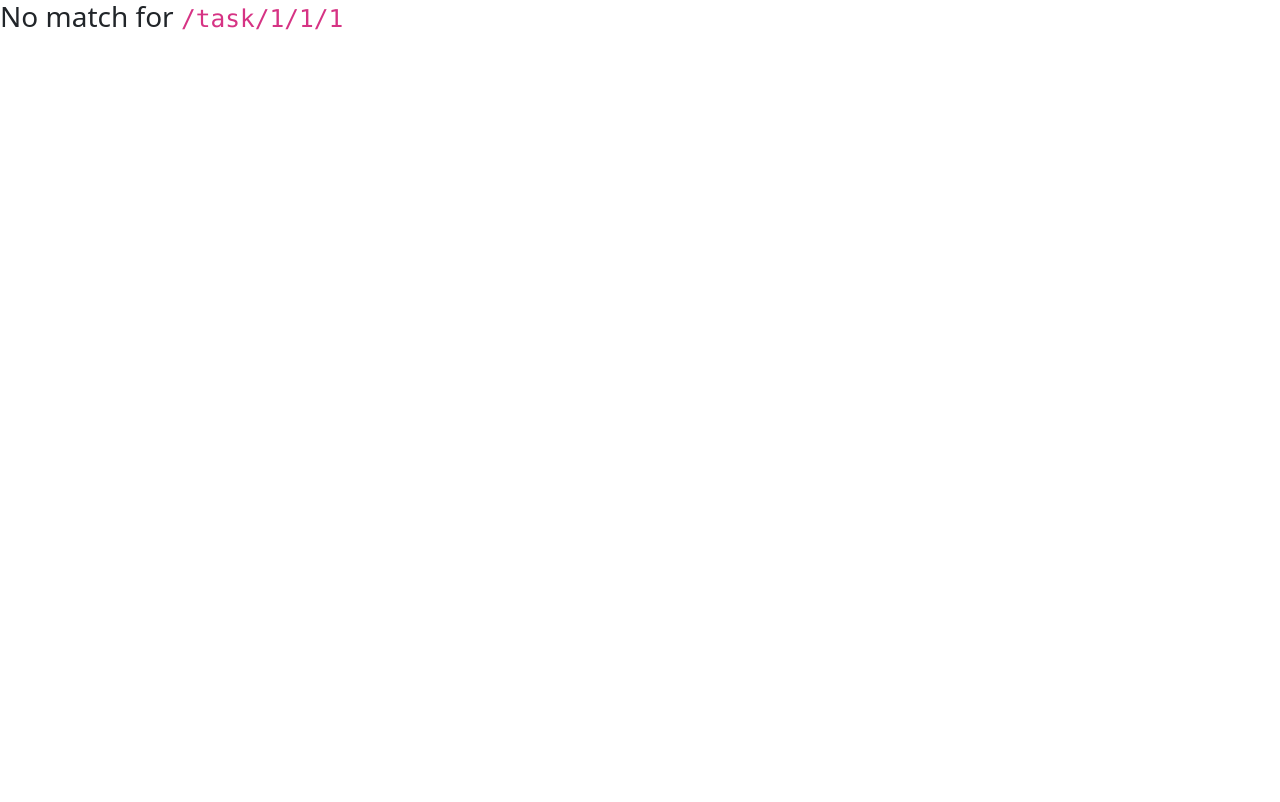
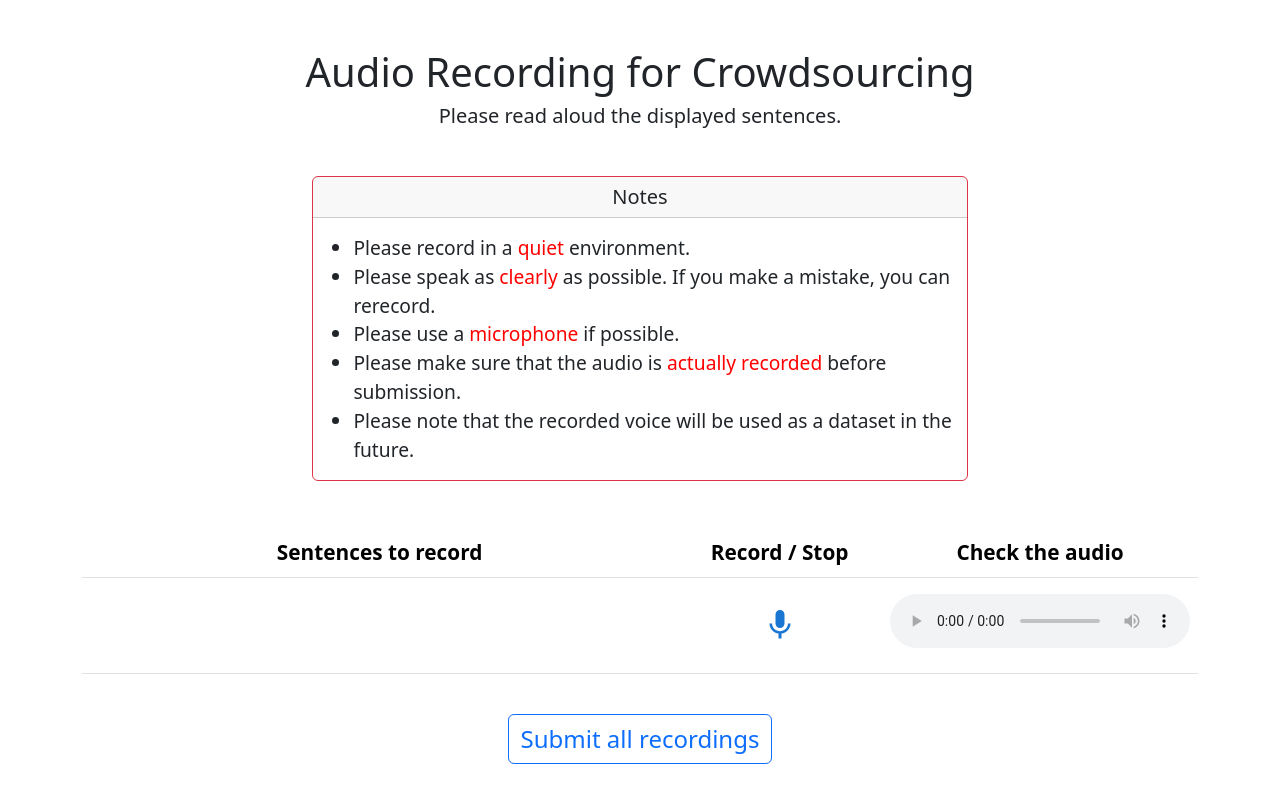
Before and after one commit to cromz22/recorder, a React (Create React App) app in the folder frontend/: page /task/1/1/1 in a window 1280 px wide. Shown: the top 802 px of the page. Built offline with nearby package versions, Linux system fonts and the light colour scheme; no server answers.

Commit message:
add Japanese and style main page

```diff
--- a/frontend/src/App.tsx
+++ b/frontend/src/App.tsx
@@ -30,10 +30,10 @@ const App = () => {
       }
     >
       <Switch>
-        <Route exact path="/finished/:nutt/:taskId">
+        <Route exact path="/finished/:lang/:nutt/:taskId">
           <Finished />
         </Route>
-        <Route exact path="/task/:nutt/:taskId">
+        <Route exact path="/task/:lang/:nutt/:taskId">
           <Task />
         </Route>
         <Route path="*">
--- /dev/null
+++ b/frontend/src/components/Description.css
@@ -0,0 +1,8 @@
+ul {
+  text-align: left;
+  font-size: 1.2em;
+}
+
+.red {
+  color: red;
+}
--- /dev/null
+++ b/frontend/src/components/Description.tsx
@@ -0,0 +1,83 @@
+import React from "react";
+import { useParams } from "react-router-dom";
+import Container from "react-bootstrap/Container";
+import Row from "react-bootstrap/Row";
+import Card from "react-bootstrap/Card";
+import Col from "react-bootstrap/Col";
+import "./Description.css";
+
+const Description = () => {
+  const { lang } = useParams<{ lang: string }>();
+  let dsc = (
+    <Container>
+      <h1>Audio Recording for Crowdsourcing</h1>
+      <h5>Please read aloud the displayed sentences.</h5>
+      <Card style={{ width: "60%" }} border="danger" className="mx-auto my-5">
+        <Card.Header as="h5">Notes</Card.Header>
+        <Card.Text className="mx-auto mt-3 px-2">
+          <ul>
+            <li>
+              Please record in a <span className="red">quiet</span> environment.
+            </li>
+            <li>
+              Please speak as <span className="red">clearly</span> as possible.
+              If you make a mistake, you can rerecord.
+            </li>
+            <li>
+              Please use a <span className="red">microphone</span> if possible.
+            </li>
+            <li>
+              Please make sure that the audio is{" "}
+              <span className="red">actually recorded</span> before submission.
+            </li>
+            <li>
+              Please note that the recorded voice will be used as a dataset in
+              the future.
+            </li>
+          </ul>
+        </Card.Text>
+      </Card>
+    </Container>
+  );
+
+  if (lang === "ja") {
+    dsc = (
+      <Container className="mt-5">
+        <h1>クラウドソーシング 音声録音ページ</h1>
+        <h5>表示された文を音読し録音してください。</h5>
+        <Card style={{ width: "70%" }} border="danger" className="mx-auto my-5">
+          <Card.Header as="h5">注意点</Card.Header>
+          <Card.Text className="mx-auto mt-3 px-2">
+            <ul>
+              <li>
+                できるだけ<span className="red">静かな環境</span>
+                で録音してください。
+              </li>
+              <li>
+                できるだけ<span className="red">はっきりと丁寧に</span>
+                発音するようにしてください。
+                読み間違えた場合は録り直しが可能です。
+              </li>
+              <li>
+                可能であれば<span className="red">マイク</span>
+                などの録音機器を使用してください。
+              </li>
+              <li>
+                録音した音声がきちんと録音されているかどうか
+                <span className="red">確認してから提出</span>してください。
+              </li>
+              <li>
+                録音された音声はデータセットとして公開される予定ですので、ご了承ください。
+              </li>
+            </ul>
+          </Card.Text>
+        </Card>
+      </Container>
+    );
+  }
+  // <Col md={{ span: 6, offset: 3 }}>
+  // </Col>
+  return dsc;
+};
+
+export default Description;
--- a/frontend/src/components/Finished.tsx
+++ b/frontend/src/components/Finished.tsx
@@ -2,26 +2,44 @@ import Container from "react-bootstrap/Container";
 import { useParams } from "react-router-dom";
 
 const Finished = () => {
+  let { lang } = useParams<{ lang: string }>();
   let { nutt } = useParams<{ nutt: string }>();
   let { taskId } = useParams<{ taskId: string }>();
 
-  return (
-    <>
+  let ctn = (
     <Container>
-        <div>
       <p>The audio files were successfully uploaded.</p>
       <p>
-            Please go back to the AMT crowdsourcing page and copy the folowing
-            task id to the textbox.
+        Please go back to the AMT crowdsourcing page and copy the folowing task
+        id to the textbox.
+        <br />
+        lang: {lang}
         <br />
         nutt: {nutt}
         <br />
         Task ID: {taskId}
       </p>
-        </div>
     </Container>
-    </>
   );
+
+  if (lang === "ja") {
+    ctn = (
+      <Container>
+        <p>音声ファイルは正常にアップロードされました。</p>
+        <p>
+          Yahoo!クラウドソーシングのページに戻り、以下のidを入力してください。
+          <br />
+          lang: {lang}
+          <br />
+          nutt: {nutt}
+          <br />
+          Task ID: {taskId}
+        </p>
+      </Container>
+    );
+  }
+
+  return ctn;
 };
 
 export default Finished;
--- /dev/null
+++ b/frontend/src/components/RecordTable.css
@@ -0,0 +1,43 @@
+tbody > tr:nth-child(2n + 1) {
+  /* background-color: #f0f8ff; */
+  background-color: white;
+}
+
+tbody > tr:nth-child(2n) {
+  background-color: white;
+}
+
+tbody > tr {
+  height: 4em;
+  font-size: 1.5em;
+}
+
+.table > tbody > tr > td,
+.table > thead > tr > td {
+  text-align: center;
+  vertical-align: middle;
+}
+
+.table > tbody > tr > td:first-child {
+  text-align: left;
+  width: 60%;
+}
+
+.table > tbody > tr > td:nth-child(2) {
+  width: 20%;
+}
+
+thead {
+  /* background-color: #e0e0e0; */
+  /* background-color: #efefef; */
+  background-color: white;
+}
+
+thead > tr {
+  font-weight: bold;
+  font-size: 1.3em;
+}
+
+.micstop {
+  transform: scale(1.5);
+}
--- a/frontend/src/components/RecordTable.tsx
+++ b/frontend/src/components/RecordTable.tsx
@@ -5,7 +5,9 @@ import StopIcon from "@mui/icons-material/Stop";
 import { useReactMediaRecorder } from "../utils/ReactMediaRecorder";
 import { useEffect } from "react";
 import Table from "react-bootstrap/Table";
-import { inputUtteranceType, outputUtteranceType } from "./types";
+import { inputUtteranceType, outputUtteranceType } from "./Types";
+import { useParams } from "react-router-dom";
+import "./RecordTable.css";
 
 const StartStopButton = (props: any) => {
   return (
@@ -18,9 +20,9 @@ const StartStopButton = (props: any) => {
       disabled={props.isProcessing}
     >
       {props.status === "recording" ? (
-        <StopIcon color="error" />
+        <StopIcon color="error" className="micstop" />
       ) : (
-        <MicIcon color="primary" />
+        <MicIcon color="primary" className="micstop" />
       )}
     </IconButton>
   );
@@ -63,7 +65,7 @@ const RecordTableRow = (props: any) => {
         reader.readAsDataURL(blob);
       })();
     }
-  }, [mediaBlobUrl, props.setOutputJson]);  // TODO: ここでpropsを書くのはあまりよくない
+  }, [mediaBlobUrl, props.setOutputJson]); // TODO: ここでpropsを書くのはあまりよくない
 
   return (
     <tr>
@@ -83,8 +85,10 @@ const RecordTableRow = (props: any) => {
 };
 
 const RecordTableRows = (props: any) => {
+  const { lang } = useParams<{ lang: string }>();
   const tableRows = props.inputJson.conversation.map(
-    (utt: inputUtteranceType) => (
+    (utt: inputUtteranceType) => {
+      let rtr = (
         <RecordTableRow
           key={utt.uttid}
           uttid={utt.uttid}
@@ -92,15 +96,30 @@ const RecordTableRows = (props: any) => {
           outputJson={props.outputJson}
           setOutputJson={props.setOutputJson}
         />
-    )
+      );
+
+      if (lang === "ja") {
+        rtr = (
+          <RecordTableRow
+            key={utt.uttid}
+            uttid={utt.uttid}
+            text={utt.ja_sentence} // or ja_sentence
+            outputJson={props.outputJson}
+            setOutputJson={props.setOutputJson}
+          />
+        );
+      }
+
+      return rtr;
+    }
   );
 
   return <>{tableRows}</>;
 };
 
-const RecordTable = (props: any) => {
-  return (
-    <Table>
+const RecordTableHeader = () => {
+  const { lang } = useParams<{ lang: string }>();
+  let th = (
     <thead>
       <tr>
         <td>Sentences to record</td>
@@ -108,6 +127,25 @@ const RecordTable = (props: any) => {
         <td>Check the audio</td>
       </tr>
     </thead>
+  );
+  if (lang === "ja") {
+    th = (
+      <thead>
+        <tr>
+          <td>録音する文</td>
+          <td>録音/停止</td>
+          <td>録音した音声の確認</td>
+        </tr>
+      </thead>
+    );
+  }
+  return th;
+};
+
+const RecordTable = (props: any) => {
+  return (
+    <Table>
+      <RecordTableHeader />
       <tbody>
         <RecordTableRows
           inputJson={props.inputJson}
--- a/frontend/src/components/Task.css
+++ b/frontend/src/components/Task.css
@@ -2,8 +2,6 @@
   text-align: center;
 }
 
-.table > tbody > tr > td,
-.table > thead > tr > td {
-  text-align: center;
-  vertical-align: middle;
+.btn {
+  font-size: 1.5em;
 }
--- a/frontend/src/components/Task.tsx
+++ b/frontend/src/components/Task.tsx
@@ -4,14 +4,17 @@ import "./Task.css";
 // import sampleJson from "../data/2utt.json";
 import { useHistory, useParams } from "react-router-dom";
 import Button from "react-bootstrap/Button";
+import Container from "react-bootstrap/Container";
 import RecordTable from "./RecordTable";
-import { inputJsonType, inputUtteranceType, outputJsonType } from "./types";
+import Description from "./Description";
+import { inputJsonType, inputUtteranceType, outputJsonType } from "./Types";
 
 const Task = () => {
   const getJsonUrl = "http://localhost:8000/get-input-json";
   const saveAudioUrl = "http://localhost:8000/save-audio";
 
-  const { nutt, taskId } = useParams<{ nutt: string; taskId: string }>();
+  const { lang, nutt, taskId } =
+    useParams<{ lang: string; nutt: string; taskId: string }>();
 
   const initialInputJson: inputJsonType = {
     task_id: "",
@@ -56,12 +59,21 @@ const Task = () => {
 
         const outputUtterances = inputJson.conversation.map(
           (inputUtterance: inputUtteranceType) => {
-            return {
+            let outputUtterance = {
               uttid: inputUtterance.uttid,
               text: inputUtterance.en_sentence,
               audio: "",
               recorded: false,
             };
+            if (lang === "ja") {
+              outputUtterance = {
+                uttid: inputUtterance.uttid,
+                text: inputUtterance.ja_sentence,
+                audio: "",
+                recorded: false,
+              };
+            }
+            return outputUtterance;
           }
         );
 
@@ -72,7 +84,7 @@ const Task = () => {
 
         setOutputJson(() => initialOutputJson);
       });
-  }, [nutt, taskId]);
+  }, [lang, nutt, taskId]);
 
   let history = useHistory();
 
@@ -95,25 +107,50 @@ const Task = () => {
       .then((response) => response.json())
       .then((data) => {
         if (isAllRecorded) {
-          history.push(`/finished/${nutt}/${taskId}`); // redirect
+          history.push(`/finished/${lang}/${nutt}/${taskId}`); // redirect
         }
         return console.log(data);
       });
   };
 
+  const SubmitButton = () => {
+    let sb = (
+      <Button
+        type="submit"
+        variant="outline-primary"
+        onClick={handleSubmit}
+        className="btn my-4"
+      >
+        Submit all recordings
+      </Button>
+    );
+    if (lang === "ja") {
+      sb = (
+        <Button
+          type="submit"
+          variant="outline-primary"
+          onClick={handleSubmit}
+          className="btn my-4"
+        >
+          全ての録音を提出
+        </Button>
+      );
+    }
+    return sb;
+  };
+
   return (
     <div className="Task">
-      <h1>Audio Recording</h1>
-      <p>Please read aloud the displayed sentences.</p>
+      <Container className="my-5">
+        <Description />
         <RecordTable
           inputJson={inputJson}
           outputJson={outputJson}
           setOutputJson={setOutputJson}
         />
         {/* TODO: checkbox */}
-      <Button type="submit" variant="outline-primary" onClick={handleSubmit}>
-        Submit all recordings
-      </Button>
+        <SubmitButton />
+      </Container>
     </div>
   );
 };
```
Lines whose indentation alone changed are shown as unchanged.
